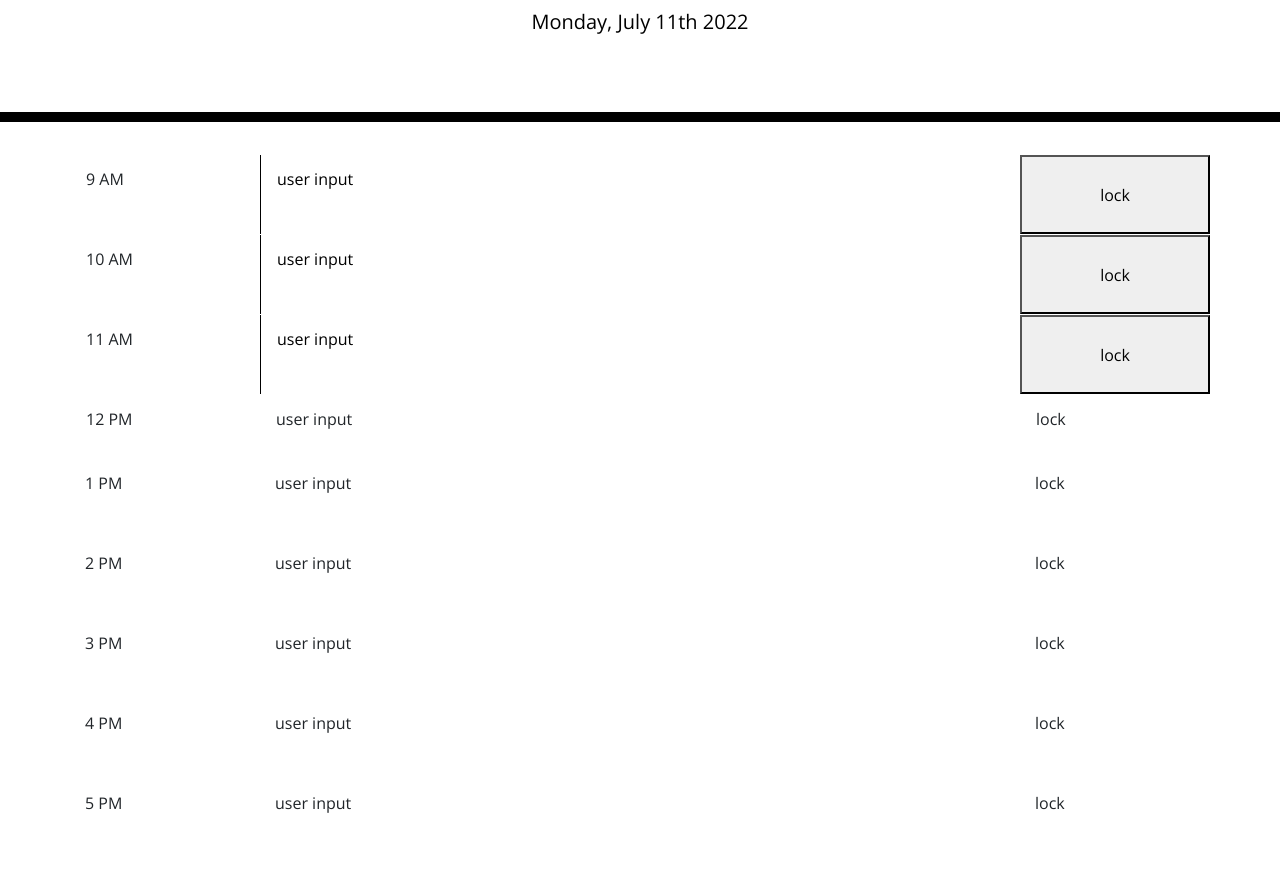
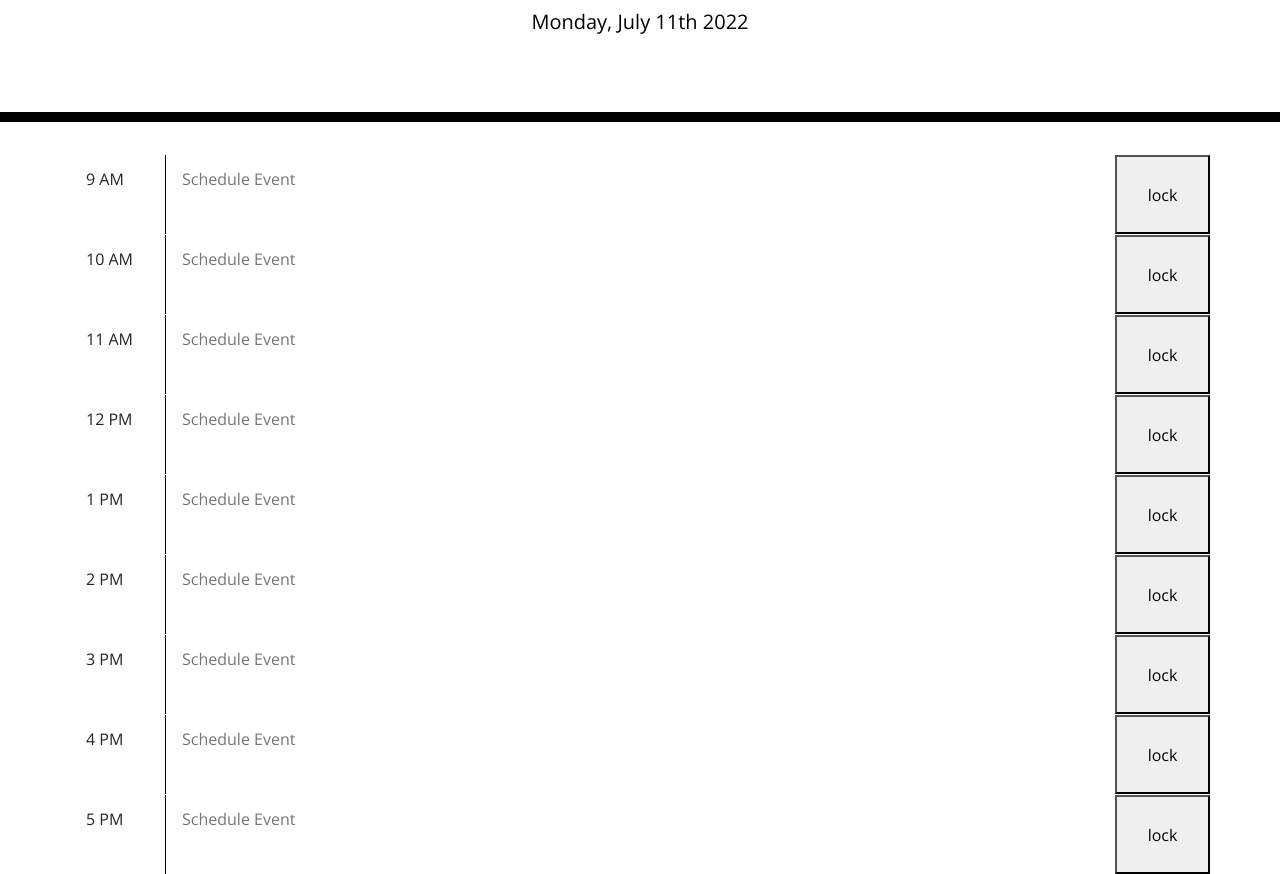
Before and after one commit to jfranklin12/Julian-Franklin-Work-Day-Scheduler, a plain HTML site: page index.html in a window 1280 px wide. Shown: the part 182-1056 px from the top of the page. Drawn offline with nearby package versions, Linux system fonts and the light colour scheme.

Commit message:
HTML time blocks adjusted with place holder for text area and padding

```diff
--- a/Develop/script.js
+++ b/Develop/script.js
@@ -60,13 +60,13 @@ console.log(hourEl);
 //     $(".time").addClass("bg-danger");
 // };
 
-if (hourEl === currentTimeEl) {
-    $(".time").addClass("present");
-    $(".time").remove("bg-success");
-}
+// if (hourEl === currentTimeEl) {
+//     $(".time").addClass("present");
+//     $(".time").remove("bg-success");
+// }
 
 
-console.log(hourEl)
+// console.log(hourEl)
 
 // if () {
 // $(".time").addClass("bg-secondary");
@@ -79,4 +79,4 @@ console.log(hourEl)
 
 
 // console.log(hour9El)
-console.log(currentTimeEl)
+// console.log(currentTimeEl)
--- a/index.html
+++ b/index.html
@@ -30,59 +30,59 @@
     </header>
     <!-- Timeblocks -->
     <div class="container">
-
+      <!-- Row for hour 9 -->
       <div class="row w=100">
-        <div id='hour9' class=" col-sm-2 p-sm-3">hour9</div>
-        <textarea id =userInput9 class="time col-sm-8 p-sm-3">user input</textarea>
-        <button class="col-sm-2 p-sm-3">lock</button>
+        <div id='hour9' class=" col-sm-1 p-sm-3"></div>
+        <textarea id ="userInput9" class="time col-sm-10 p-sm-3" placeholder="Schedule Event"></textarea>
+        <button class="col-sm-1 p-sm-3">lock</button>
       </div>
-
+      <!-- Row for hour 10 -->
       <div class="row w=100">
-        <div id='hour10' class=" col-sm-2 p-sm-3">hour10</div>
-        <textarea id =userInput9 class="time col-sm-8 p-sm-3">user input</textarea>
-        <button class="col-sm-2 p-sm-3">lock</button>
+        <div id='hour10' class=" col-sm-1 p-sm-3"></div>
+        <textarea id ="userInput10" class="time col-sm-10 p-sm-3" placeholder="Schedule Event"></textarea>
+        <button class="col-sm-1 p-sm-3">lock</button>
       </div>
-
+      <!-- Row for hour 11 -->
       <div class="row w=100">
-        <div id='hour11' class="col-sm-2 p-sm-3">hour11</div>
-        <textarea id =userInput9 class="time col-sm-8 p-sm-3">user input</textarea>
-        <button class="col-sm-2 p-sm-3">lock</button>
+        <div id='hour11' class="col-sm-1 p-sm-3"></div>
+        <textarea id ="userInput11" class="time col-sm-10 p-sm-3" placeholder="Schedule Event"></textarea>
+        <button class="col-sm-1 p-sm-3">lock</button>
       </div>
-
+      <!-- Row for hour 12 -->
       <div class="row w=100">
-        <div id='hour12' class="col-sm-2 p-sm-3">hour12</div>
-        <div class="time col-sm-8 p-sm-3">user input</div>
-        <div class="col-sm-2 p-sm-3">lock</div>
+        <div id='hour12' class="col-sm-1 p-sm-3"></div>
+        <textarea id ="userInput12" class="time col-sm-10 p-sm-3" placeholder="Schedule Event"></textarea>
+        <button class="col-sm-1 p-sm-3">lock</button>
       </div>
-
+      <!-- Row for hour 13 -->
       <div class="row w=100">
-        <div id=hour13 class="col-sm-2">hour</div>
-        <div class="time col-sm-8">user input</div>
-        <div class="col-sm-2">lock</div>
+        <div id='hour13' class="col-sm-1 p-sm-3"></div>
+        <textarea id ='userInput13' class="time col-sm-10 p-sm-3" placeholder="Schedule Event"></textarea>
+        <button class="col-sm-1 p-sm-3">lock</button>
       </div>
-
+      <!-- Row for hour 14 -->
       <div class="row w=100">
-        <div id=hour14 class="col-sm-2">hour</div>
-        <div class="time col-sm-8">user input</div>
-        <div class="col-sm-2">lock</div>
+        <div id="hour14" class="col-sm-1 p-sm-3"></div>
+        <textarea id ="userInput14" class="time col-sm-10 p-sm-3" placeholder="Schedule Event"></textarea>
+        <button class="col-sm-1 p-sm-3">lock</button>
       </div>
-
+      <!-- Row for hour 15 -->
       <div class="row w=100">
-        <div id=hour15 class="col-sm-2">hour</div>
-        <div class="time col-sm-8">user input</div>
-        <div class="col-sm-2">lock</div>
+        <div id="hour15" class="col-sm-1 p-sm-3"></div>
+        <textarea id ="userInput9" class="time col-sm-10 p-sm-3" placeholder="Schedule Event"></textarea>
+        <button class="col-sm-1 p-sm-3">lock</button>
       </div>
-
+      <!-- Row for hour 16 -->
       <div class="row w=100">
-        <div id=hour16 class="col-sm-2">hour</div>
-        <div class="time col-sm-8">user input</div>
-        <div class="col-sm-2">lock</div>
+        <div id="hour16" class="col-sm-1 p-sm-3"></div>
+        <textarea id ="userInput16" class="time col-sm-10 p-sm-3" placeholder="Schedule Event"></textarea>
+        <button class="col-sm-1 p-sm-3">lock</button>
       </div>
-
+      <!-- Row for hour 17 -->
       <div class="row w=100">
-        <div id=hour17 class="col-sm-2">hour</div>
-        <div class="time col-sm-8">user input</div>
-        <div class="col-sm-2">lock</div>
+        <div id="hour17" class="col-sm-1 p-sm-3"></div>
+        <textarea id ="userInput17" class="time col-sm-10 p-sm-3" placeholder="Schedule Event"></textarea>
+        <button class="col-sm-1 p-sm-3">lock</button>
       </div>
     </div>
 
```
